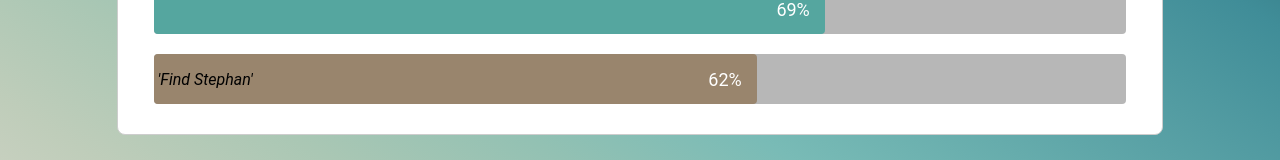
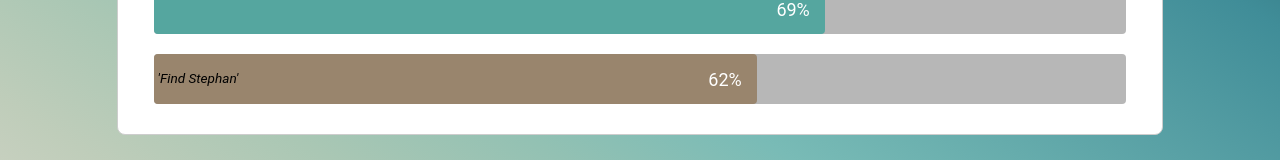
Before and after one commit to herveromary/godsandgold, a React (Create React App) app: page /chooserequest in a window 1280 px wide. Shown: the part 555-715 px from the top of the page. Built offline with nearby package versions, Linux system fonts and the light colour scheme.

Commit message:
css chooserequest

```diff
--- a/src/styles/css/ChooseRequest.css
+++ b/src/styles/css/ChooseRequest.css
@@ -236,7 +236,7 @@
 }
 
 .request {
-  font-size: 0.8em;
+  font-size: 0.68em;
   z-index: 1;
   float: left;
   position: absolute;
```
